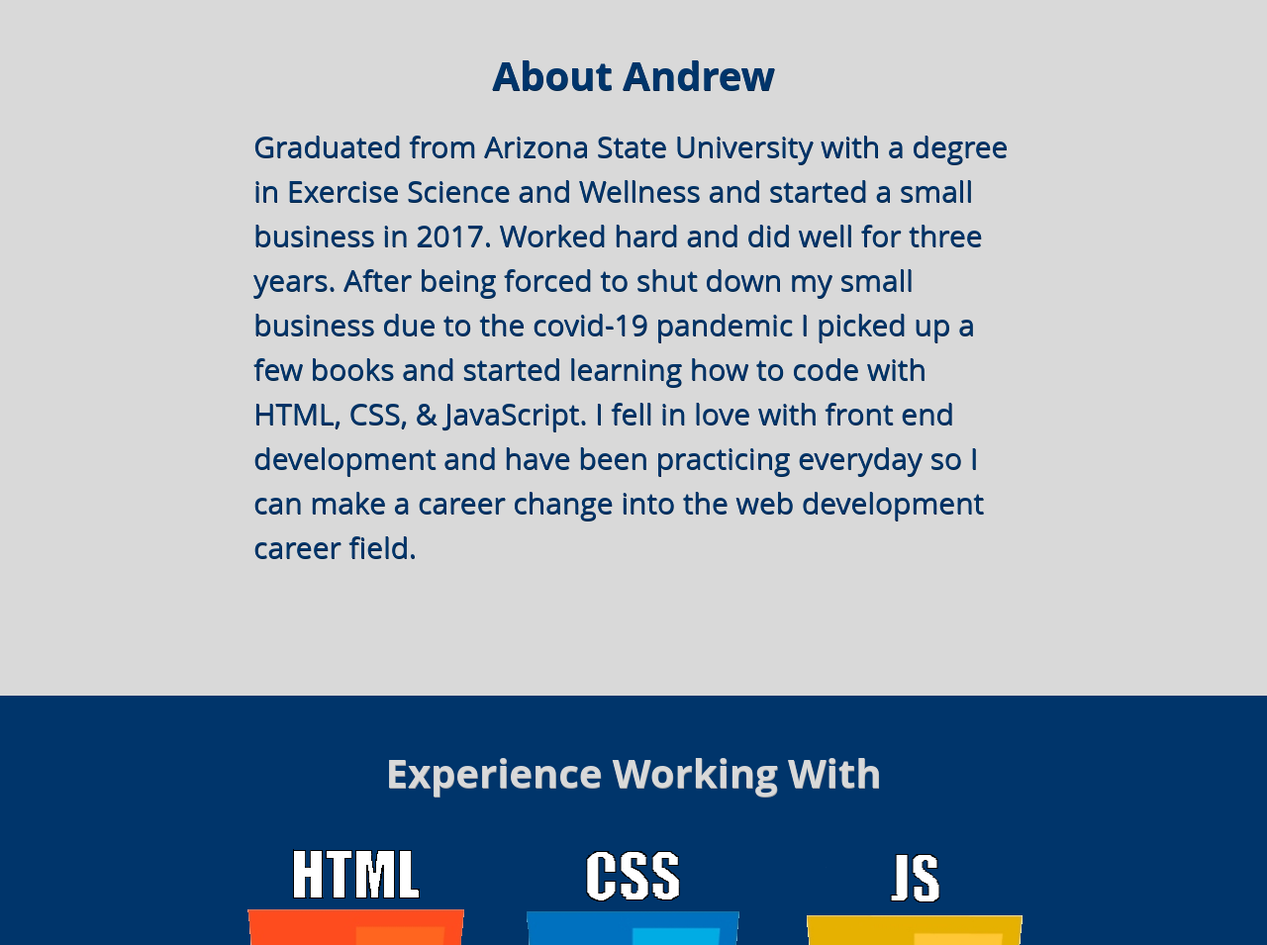
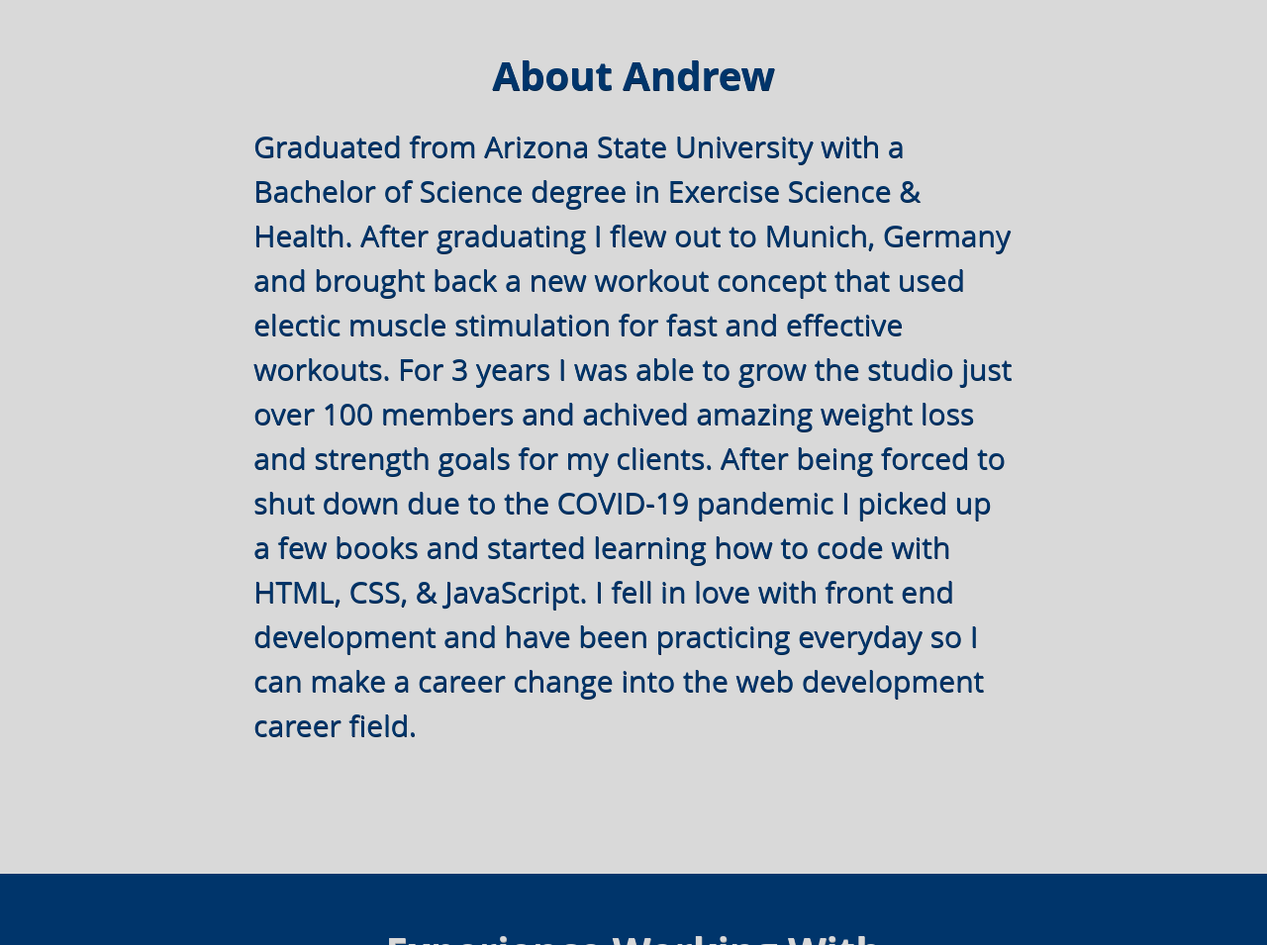
Before and after one commit to ACring17/Project-Porftolio, a plain HTML site: page index.html in a window 1280 px wide. Shown: the part 880-1835 px from the top of the page at 99% size. Drawn offline with Linux system fonts and the light colour scheme.

Commit message:
Update index.html
Updated the introduction to be more impressive.

```diff
--- a/index.html
+++ b/index.html
@@ -31,7 +31,7 @@
 <div class="half-section default" id="about">
   <h1>About Andrew</h1>
   <br/>
-  <p> Graduated from Arizona State University with a degree in Exercise Science and Wellness and started a small business in 2017. Worked hard and did well for three years. After being forced to shut down my small business due to the covid-19 pandemic I picked up a few books and started learning how to code with HTML, CSS, & JavaScript. I fell in love with front end development and have been practicing everyday so I can make a career change into the web development career field.</p>
+  <p> Graduated from Arizona State University with a Bachelor of Science degree in Exercise Science & Health. After graduating I flew out to Munich, Germany and brought back a new workout concept that used electic muscle stimulation for fast and effective workouts. For 3 years I was able to grow the studio just over 100 members and achived amazing weight loss and strength goals for my clients. After being forced to shut down due to the COVID-19 pandemic I picked up a few books and started learning how to code with HTML, CSS, & JavaScript. I fell in love with front end development and have been practicing everyday so I can make a career change into the web development career field.</p>
 </div>
 
 <div class="half-section inverse" id="experience">
```
